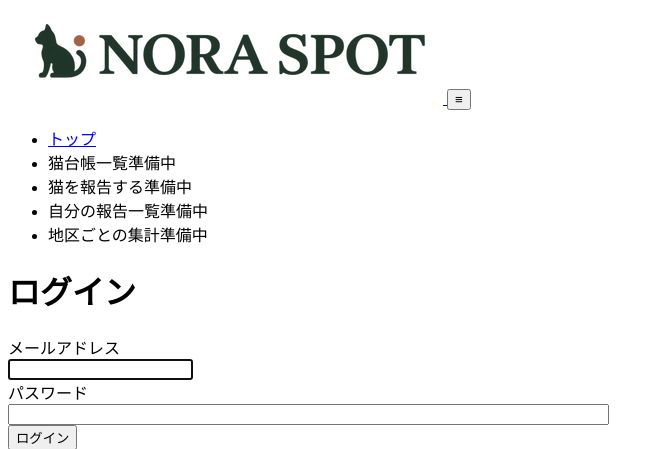
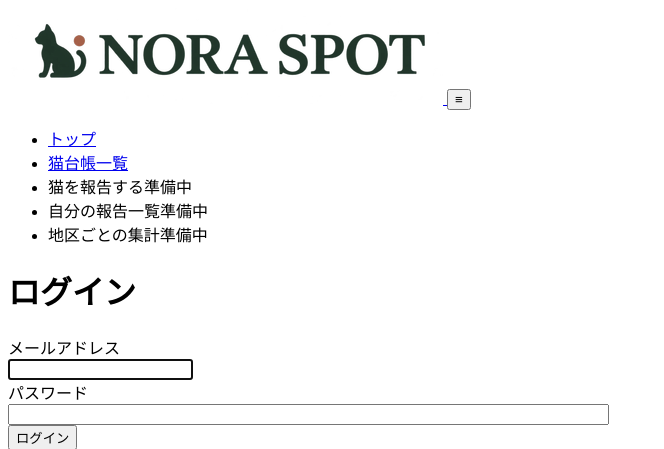
Before and after one commit to 2411140018x/SWEXE-Team6, a Rails app: page /session/new in a window 1280 px wide. Shown: the top 449 px of the page, without its empty margins (0-664 px from the left). Run offline with Rails 7, Linux system fonts and the light colour scheme; some libraries are stand-ins or nearby versions.

Commit message:
メニューの猫台帳一覧をリンクに変更

```diff
--- a/app/views/layouts/application.html.erb
+++ b/app/views/layouts/application.html.erb
@@ -43,8 +43,8 @@
     <nav id="site-menu" class="site-menu" aria-label="メニュー">
       <ul class="site-menu__list">
         <li><a href="/" class="site-menu__link">トップ</a></li>
+        <li><%= link_to "猫台帳一覧", cats_path, class: "site-menu__link", aria: { current: ("page" if current_page?(cats_path)) } %></li>
         <%# 以下はまだ画面が無いので「準備中」。画面ができたらリンクにする %>
-        <li><span class="site-menu__link site-menu__link--disabled" aria-disabled="true">猫台帳一覧<span class="site-menu__badge">準備中</span></span></li>
         <li><span class="site-menu__link site-menu__link--disabled" aria-disabled="true">猫を報告する<span class="site-menu__badge">準備中</span></span></li>
         <li><span class="site-menu__link site-menu__link--disabled" aria-disabled="true">自分の報告一覧<span class="site-menu__badge">準備中</span></span></li>
         <li><span class="site-menu__link site-menu__link--disabled" aria-disabled="true">地区ごとの集計<span class="site-menu__badge">準備中</span></span></li>
```
